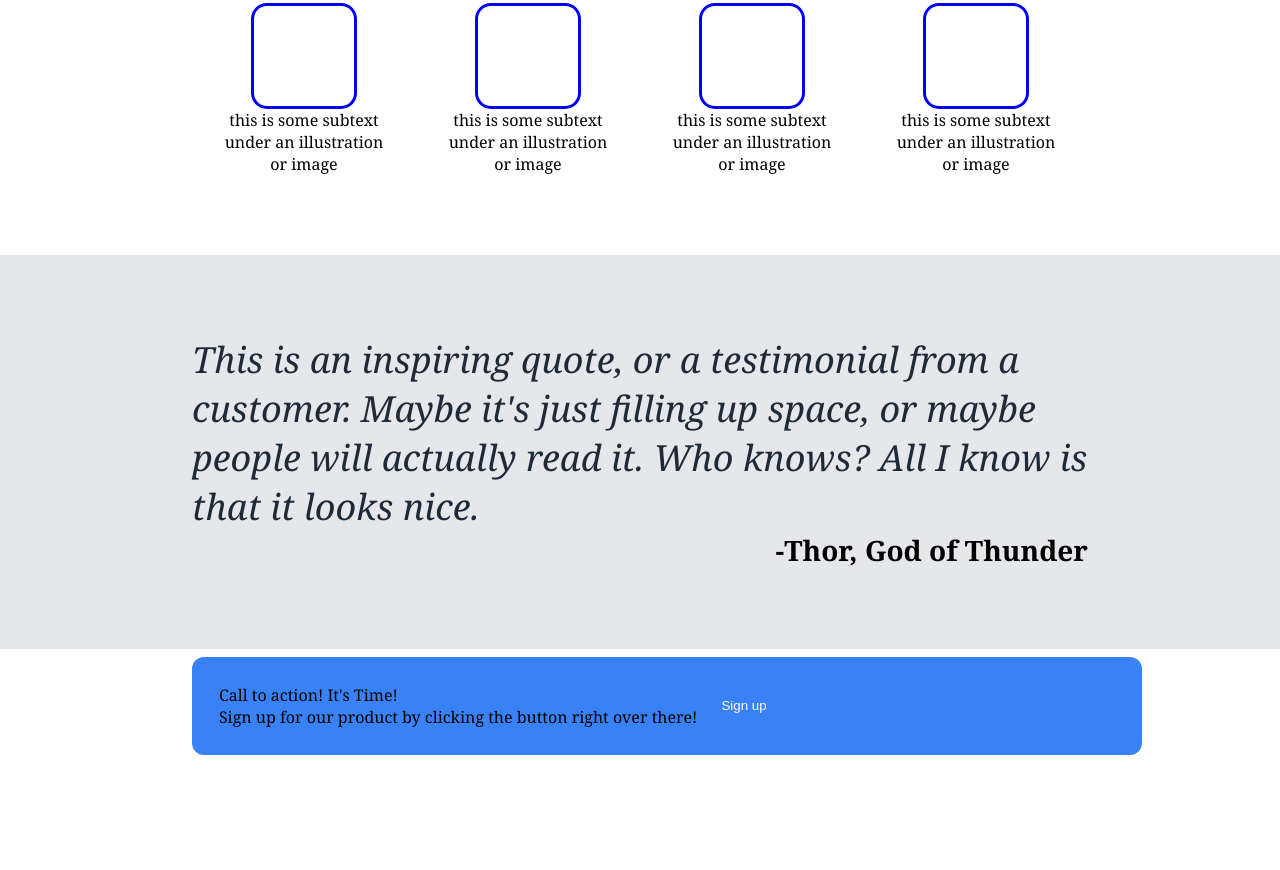
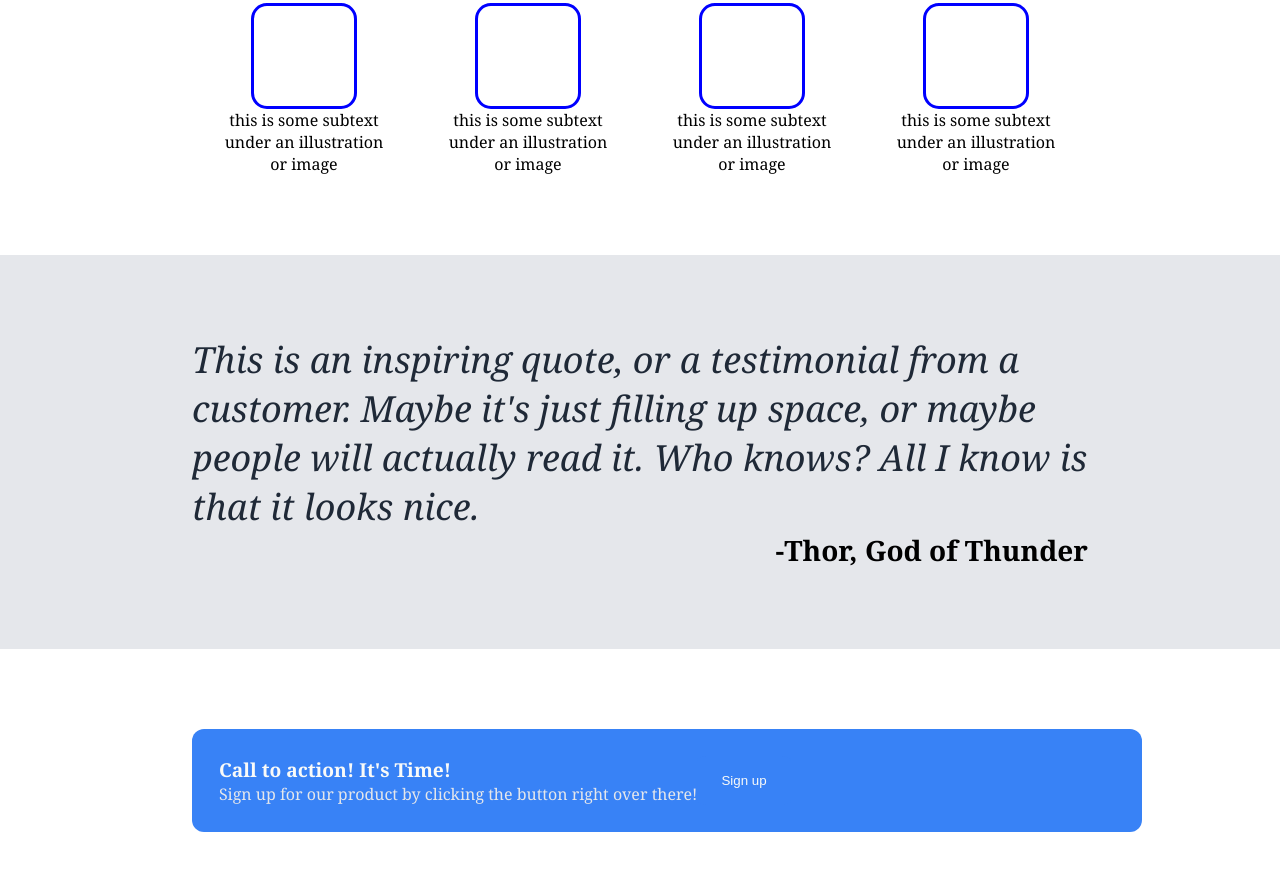
Before and after one commit to cornicon/odin-landing-page, a plain HTML site: page index.html in a window 1280 px wide. Shown: the part 572-1442 px from the top of the page. Before the commit the page ends 1407 px from the top, so only its background shows below. Drawn offline with Linux system fonts and the light colour scheme.

Commit message:
Updated Banner Header sizing and color

```diff
--- a/style.css
+++ b/style.css
@@ -134,9 +134,23 @@ button {
     text-align: end;
 }
 
+.action {
+    padding-top: 80px;
+}
 .action-banner {
     display: flex;
     width: 100%;
     border-radius: 12px;
     padding: 3%;
 }
+
+.action-header {
+    color: #F9FAF8;
+    font-weight: bold;
+    font-size: larger;
+    padding: 0px;
+}
+
+.action-text {
+    color: #E5E7EB;
+}
```
